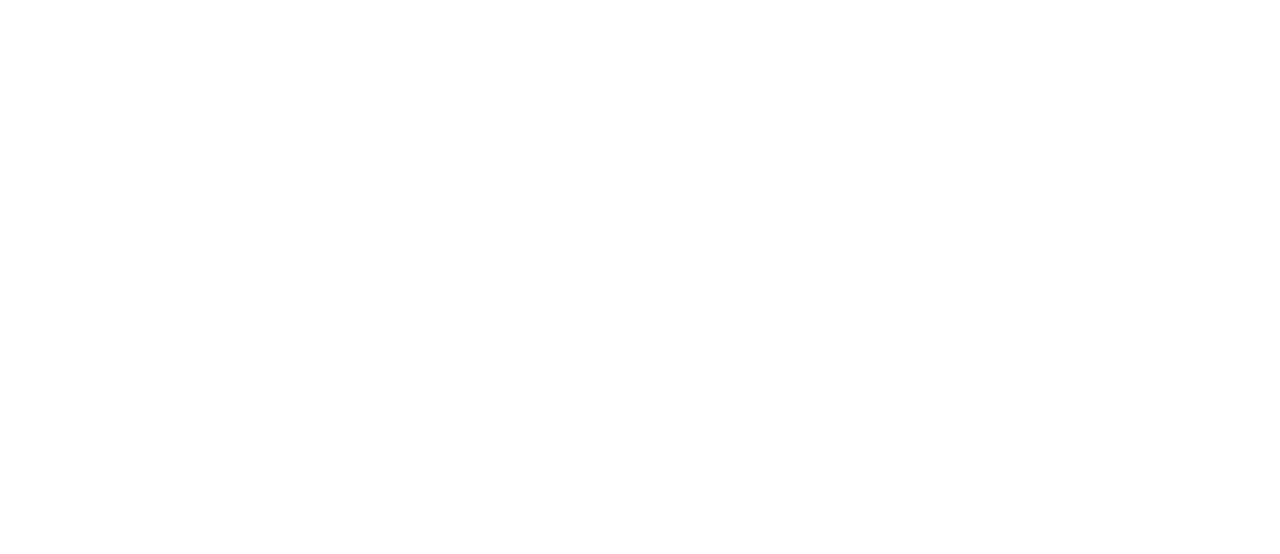
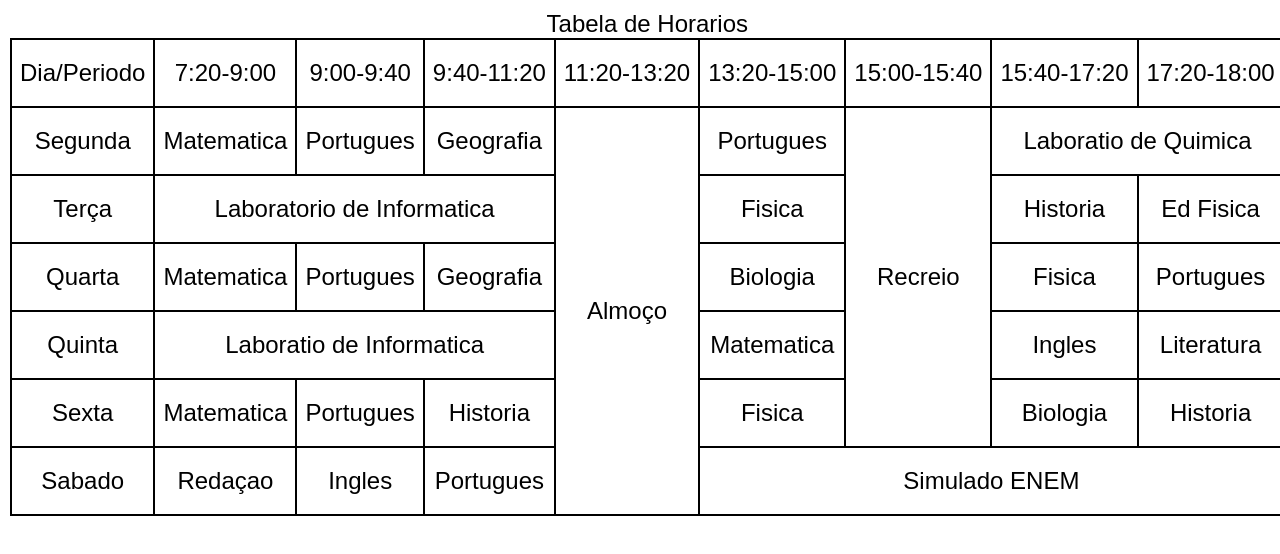
Before and after one commit to cxrphly/tabelas, a website: page src/index.html in a window 1280 px wide. Drawn offline with Linux system fonts and the light colour scheme.

Commit message:
exercicio  css

```diff
--- a/src/css/estilo.css
+++ b/src/css/estilo.css
@@ -0,0 +1,21 @@
+body {
+    margin: 0;
+    padding: 10px;
+    font-family: Arial, Helvetica, sans-serif;
+    background: white;
+}
+table {
+    border-collapse: collapse;
+    width: 100%;
+    font-size: 24px;
+}
+
+th,td {
+    border: 2px solid black;
+    height: 58px;
+    padding: 4px 8px;
+    text-align: center;
+    vertical-align: middle;
+    font-weight: normal;
+    white-space: nowrap;
+}
--- a/src/index.html
+++ b/src/index.html
@@ -7,6 +7,71 @@
   <title>Questão</title>
 </head>
 <body>
+  <table>
+    <caption>Tabela de Horarios</caption>
+    <tbody>
+    <tr>
+      <th scope="col">Dia/Periodo</th>
+      <th scope="col">7:20-9:00</th>
+      <th scope="col">9:00-9:40</th>
+      <th scope="col">9:40-11:20</th>
+      <th scope="col">11:20-13:20</th>
+      <th scope="col">13:20-15:00</th>
+      <th scope="col">15:00-15:40</th>
+      <th scope="col">15:40-17:20</th>
+      <th scope="col">17:20-18:00</th>
+    </tr>
+    <tr>
+      <th scope="row">Segunda</th>
+      <td>Matematica</td>
+      <td>Portugues</td>
+      <td>Geografia</td>
+      <td rowspan="6">Almoço</td>
+      <td>Portugues</td>
+      <td rowspan="5">Recreio</td>
+      <td colspan="2">Laboratio de Quimica</td>
+    </tr>
+    <tr>
+      <th scope="row">Terça</th>
+      <td colspan="3">Laboratorio de Informatica</td>
+      <td>Fisica</td>
+      <td>Historia</td>
+      <td>Ed Fisica</td>
+    </tr>
+    <tr>
+      <th>Quarta</th>
+      <td>Matematica</td>
+      <td>Portugues</td>
+      <td>Geografia</td>
+      <td>Biologia</td>
+      <td>Fisica</td>
+      <td>Portugues</td>
+    </tr>
+    <tr>
+      <th scope="row">Quinta</th>
+      <td colspan="3">Laboratio de Informatica</td>
+      <td>Matematica</td>
+      <td>Ingles</td>
+      <td>Literatura</td>
+    </tr>
+    <tr>
+      <th scope="row">Sexta</th>
+      <td>Matematica</td>
+      <td>Portugues</td>
+      <td>Historia</td>
+      <td>Fisica</td>
+      <td>Biologia</td>
+      <td>Historia</td>
+    </tr>
+    <tr>
+      <th scope="row">Sabado</td>
+      <td>Redaçao</td>
+      <td>Ingles</td>
+      <td>Portugues</td>
+      <td colspan="4">Simulado ENEM</td>
+    </tr>
+    </tbody>
+  </table>
   <script src="js/script.js"></script>
 </body>
 </html>
```
